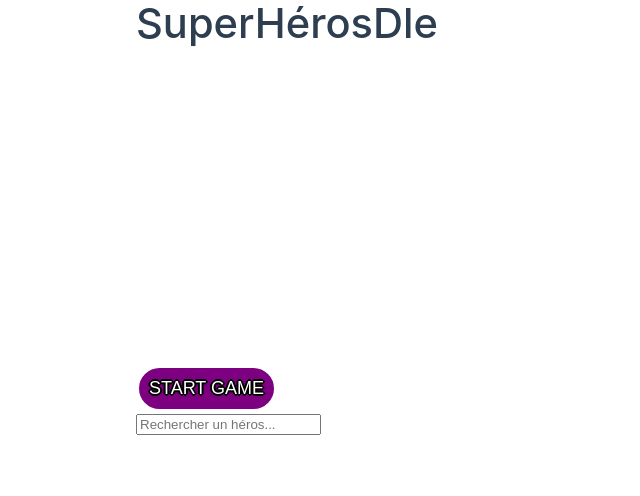
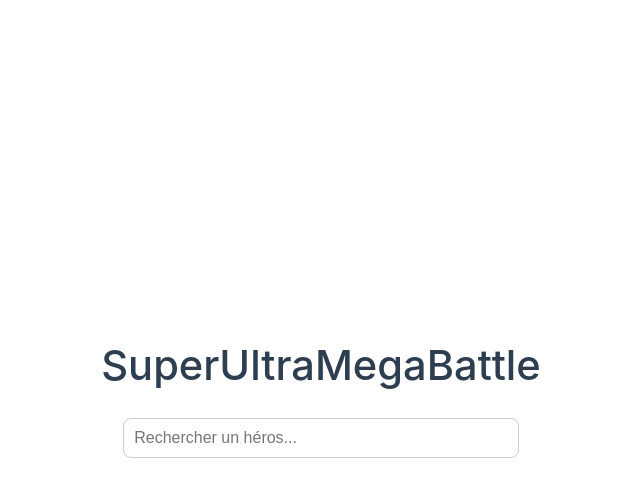
Before and after one commit to Lucas-Demaimay/SuperUltraMegaBattle, a Vue app in the folder SuperUltraMegaBattleApp/: page / in a window 1280 px wide. Shown: the top 496 px of the page, without its empty margins (319-959 px from the left). Built offline with nearby package versions, Linux system fonts and the light colour scheme.

Commit message:
Search finished

```diff
--- a/SuperUltraMegaBattleApp/src/assets/main.css
+++ b/SuperUltraMegaBattleApp/src/assets/main.css
@@ -1,35 +1,8 @@
 @import './base.css';
 
 #app {
-  max-width: 1280px;
-  margin: 0 auto;
-  padding: 2rem;
-  font-weight: normal;
+  min-height: 100vh;
+  display: flex;
+  justify-content: center;
+  align-items: center;
 }
-
-a,
-.green {
-  text-decoration: none;
-  color: hsla(160, 100%, 37%, 1);
-  transition: 0.4s;
-  padding: 3px;
-}
-
-@media (hover: hover) {
-  a:hover {
-    background-color: hsla(160, 100%, 37%, 0.2);
-  }
-}
-
-@media (min-width: 1024px) {
-  body {
-    display: flex;
-    place-items: center;
-  }
-
-  #app {
-    display: grid;
-    grid-template-columns: 1fr 1fr;
-    padding: 0 2rem;
-  }
-}
--- a/SuperUltraMegaBattleApp/src/views/AccueilView.vue
+++ b/SuperUltraMegaBattleApp/src/views/AccueilView.vue
@@ -1,5 +1,4 @@
 <script setup>
-
 import { ref, watch } from 'vue'
 import { useRouter } from 'vue-router'
 
@@ -9,8 +8,10 @@ const heroes = ref([])
 const loading = ref(false)
 const error = ref(null)
 
+let timeout = null
+
 async function searchHeroes() {
-  if(!query.value) {
+  if (!query.value) {
     heroes.value = []
     return
   }
@@ -21,7 +22,6 @@ async function searchHeroes() {
   try {
     const response = await fetch(`/api/api/29886e1708e8eb7c81aebfac3130d8a9/search/${query.value}`)
     const data = await response.json()
-    console.log(data.results)
     heroes.value = data.results || []
   } catch (err) {
     error.value = "Erreur API : " + err.message
@@ -34,63 +34,115 @@ function goToHero(heroId) {
   router.push({ name: 'search', params: { id: heroId } })
 }
 
+// Debounce 300ms
 watch(query, () => {
+  clearTimeout(timeout)
+  timeout = setTimeout(() => {
     searchHeroes()
+  }, 300)
 })
 </script>
 
 <template>
-  <div class="greetings">
-    <h1>SuperHérosDle</h1>
-    <button>START GAME</button>
+  <div class="center">
+    <h1>SuperUltraMegaBattle</h1>
+
     <div class="search-hero">
       <input
         v-model="query"
         type="text"
         placeholder="Rechercher un héros..."
-      class="border p-2 rounded w-full mb-2"
       />
 
-    <div v-if="loading">Chargement...</div>
-    <div v-if="error" class="text-red-500">{{ error }}</div>
+      <div v-if="loading" class="info">Chargement...</div>
+      <div v-if="error" class="error">{{ error }}</div>
 
-    <ul v-if="heroes.length" class="border rounded p-2">
+      <ul v-if="heroes.length">
         <li
           v-for="hero in heroes"
           :key="hero.id"
-        class="p-1 cursor-pointer hover:bg-gray-200"
           @click="goToHero(hero.id)"
         >
-        {{ hero.name + " [" + hero.id +"]" }}
+          {{ hero.name }} [{{ hero.id }}]
         </li>
       </ul>
 
-    <div v-else-if="!loading && query">Aucun résultat</div>
+      <div v-else-if="!loading && query" class="info">
+        Aucun résultat
+      </div>
     </div>
   </div>
 </template>
 
 <style scoped>
+.center {
+  display: flex;
+  flex-direction: column;
+  justify-content: center;
+  align-items: center;
+  min-height: 100vh;
+}
+
 h1 {
   font-weight: 500;
   font-size: 2.6rem;
-  top: -10px;
- position: absolute;
+  margin-bottom: 20px;
 }
 
-button {
-  opacity: 1;
-  background: #7D0080;
-  text-shadow: 2px 0 0 #000000, -2px 0 0 #000000, 0 2px 0 #000000, 0 -2px 0 #000000, 1px 1px #000000, -1px -1px 0 #000000, 1px -1px 0 #000000, -1px 1px 0 #000000;
-  border: 3px solid #ffffffff;
-  border-radius: 25px;
-  color: white;
-  padding: 10px 10px;
-  text-align: center;
-  text-decoration: none;
-  display: inline-block;
-  font-size: 18px;
-  cursor: pointer;
+.search-hero {
+  width: 400px;
+  max-width: 90%;
+  display: flex;
+  flex-direction: column;
 }
 
+input {
+  padding: 10px;
+  border-radius: 8px;
+  border: 1px solid #ccc;
+  margin-bottom: 10px;
+  font-size: 16px;
+}
+
+ul {
+  max-height: 250px;
+  overflow-y: auto;
+  border: 1px solid #ccc;
+  border-radius: 8px;
+  padding: 5px;
+  margin-top: 5px;
+  list-style: none;
+}
+
+li {
+  padding: 8px;
+  border-radius: 6px;
+  cursor: pointer;
+  transition: 0.2s;
+}
+
+li:hover {
+  background: #7D0080;
+  color: white;
+}
+
+/* Scroll custom */
+ul::-webkit-scrollbar {
+  width: 6px;
+}
+
+ul::-webkit-scrollbar-thumb {
+  background-color: #7D0080;
+  border-radius: 4px;
+}
+
+.info {
+  margin-top: 5px;
+  font-size: 14px;
+}
+
+.error {
+  color: red;
+  margin-top: 5px;
+}
 </style>
--- a/SuperUltraMegaBattleApp/src/views/SearchView.vue
+++ b/SuperUltraMegaBattleApp/src/views/SearchView.vue
@@ -1,4 +1,3 @@
-
 <script setup>
 import { onMounted, ref } from 'vue'
 
@@ -11,26 +10,147 @@ const props = defineProps({
 
 const data = ref(null)
 const error = ref(null)
-const id = props.id
 
 async function fetchHero() {
-    try {
-        console.log(id)
-    const response = await fetch(`/api/api/29886e1708e8eb7c81aebfac3130d8a9/${id}`)
-    data.value = await response.json()
+  try {
+    const response = await fetch(`/api/api/29886e1708e8eb7c81aebfac3130d8a9/${props.id}`)
+    const result = await response.json()
+
+    if (result.response === "error") {
+      throw new Error(result.error)
+    }
+
+    data.value = result
   } catch (err) {
-    error.value = "Erreur lors de l'appel API - " + err
+    error.value = "Erreur lors de l'appel API - " + err.message
   }
 }
 
 onMounted(fetchHero)
-
 </script>
 
 <template>
-  <div v-if="error">{{ error }}</div>
-    <pre v-else-if="data">
-        {{ data }}
-    </pre>
+  <div class="container">
+    <div v-if="error" class="error">{{ error }}</div>
+
+    <div v-else-if="data" class="card">
+
+      <!-- Image -->
+      <img :src="data.image.url" :alt="data.name" class="hero-image" />
+
+      <!-- Nom -->
+      <h1>{{ data.name }}</h1>
+      <p class="publisher">
+        {{ data.biography.publisher }} • {{ data.biography.alignment }}
+      </p>
+
+      <!-- Stats -->
+      <div class="stats">
+        <h2>Powerstats</h2>
+        <div v-for="(value, key) in data.powerstats" :key="key" class="stat">
+          <span class="stat-name">{{ key }}</span>
+          <div class="bar">
+            <div
+              class="fill"
+              :style="{ width: value + '%' }"
+            ></div>
+          </div>
+          <span class="stat-value">{{ value }}</span>
+        </div>
+      </div>
+
+      <!-- Infos supplémentaires -->
+      <div class="info">
+        <p><strong>Nom complet :</strong> {{ data.biography['full-name'] || 'N/A' }}</p>
+        <p><strong>Race :</strong> {{ data.appearance.race }}</p>
+        <p><strong>Taille :</strong> {{ data.appearance.height[1] }}</p>
+        <p><strong>Poids :</strong> {{ data.appearance.weight[1] }}</p>
+        <p><strong>Première apparition :</strong> {{ data.biography['first-appearance'] }}</p>
+      </div>
+
+    </div>
+
     <div v-else>Chargement...</div>
+  </div>
 </template>
+
+<style scoped>
+.container {
+  display: flex;
+  justify-content: center;
+  align-items: center;
+  min-height: 100vh;
+  background: #f4f4f4;
+}
+
+.card {
+  background: white;
+  padding: 30px;
+  border-radius: 16px;
+  width: 600px;
+  max-width: 95%;
+  box-shadow: 0 10px 25px rgba(0, 0, 0, 0.1);
+}
+
+.hero-image {
+  width: 200px;
+  display: block;
+  margin: 0 auto 20px auto;
+  border-radius: 12px;
+}
+
+h1 {
+  text-align: center;
+  margin-bottom: 5px;
+}
+
+.publisher {
+  text-align: center;
+  color: gray;
+  margin-bottom: 20px;
+}
+
+.stats h2 {
+  margin-bottom: 10px;
+}
+
+.stat {
+  display: flex;
+  align-items: center;
+  margin-bottom: 8px;
+}
+
+.stat-name {
+  width: 100px;
+  text-transform: capitalize;
+}
+
+.bar {
+  flex: 1;
+  background: #eee;
+  height: 10px;
+  border-radius: 5px;
+  margin: 0 10px;
+  overflow: hidden;
+}
+
+.fill {
+  height: 100%;
+  background: #7D0080;
+}
+
+.stat-value {
+  width: 30px;
+  text-align: right;
+}
+
+.info {
+  margin-top: 20px;
+  font-size: 14px;
+}
+
+.error {
+  color: red;
+  font-weight: bold;
+}
+</style>
```
Also changed, not shown: 1 other file (tests, documents, lock files or other folders). Lines whose indentation alone changed are shown as unchanged.
